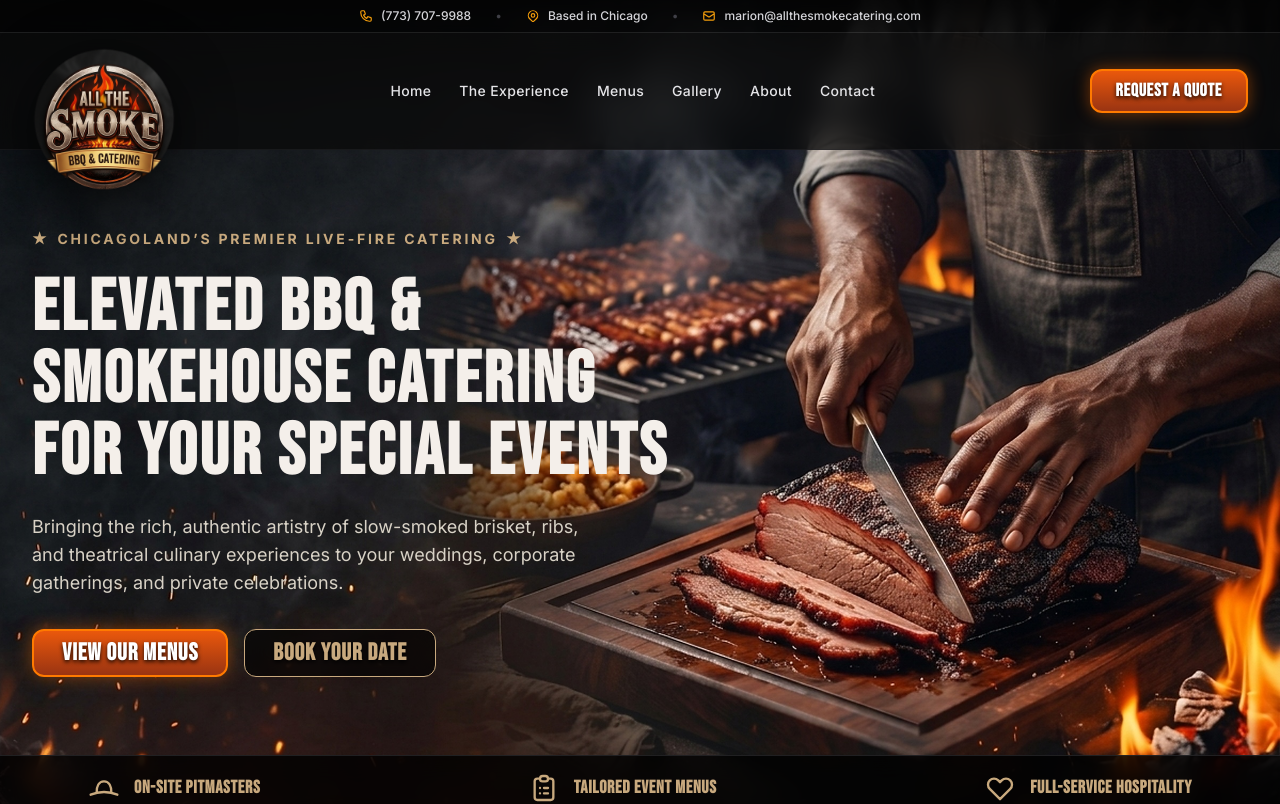
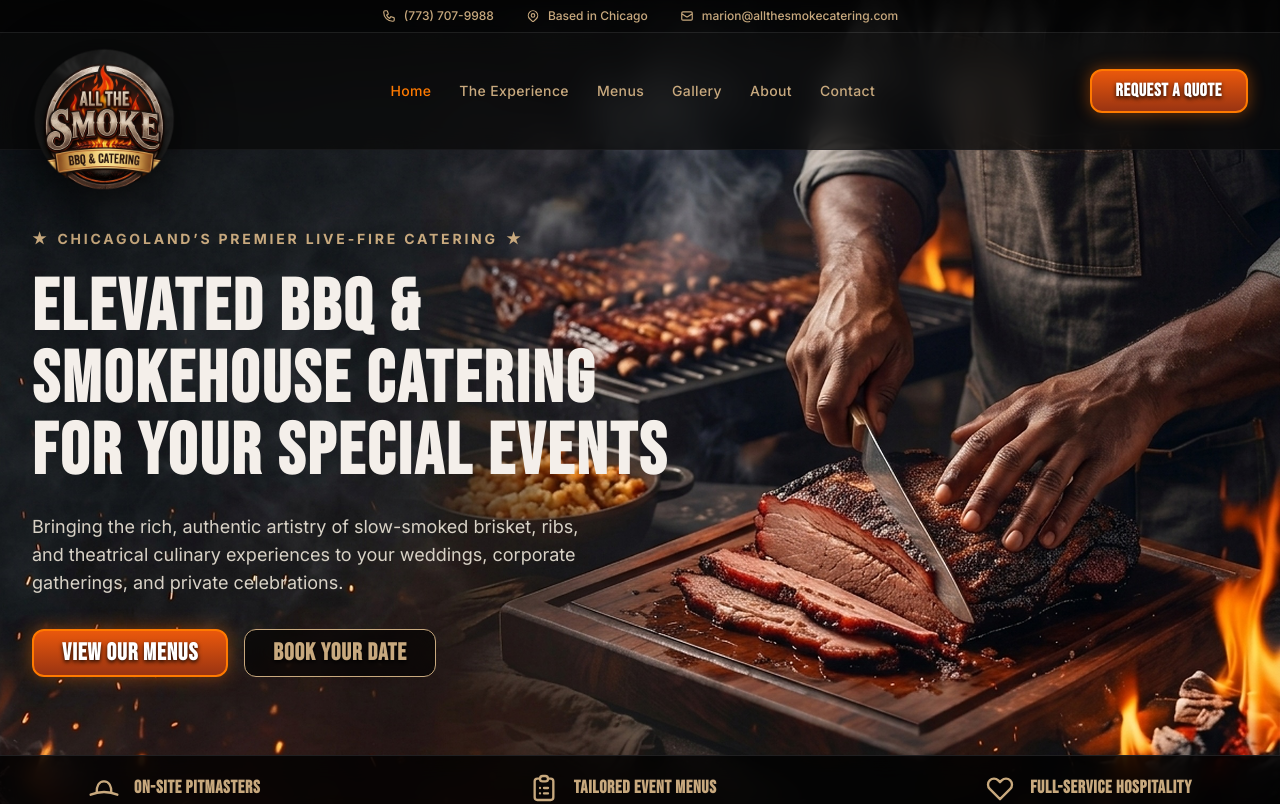
Before and after one commit to silverfox67/allthesmokecatering, a Next.js app: page / in a window 1280 px wide. Shown: the top 804 px of the page. Built offline with nearby package versions, Linux system fonts and the light colour scheme.

Commit message:
style(nav): update utility bar and nav links to antique gold with flame hover

```diff
--- a/src/components/home/Hero.tsx
+++ b/src/components/home/Hero.tsx
@@ -34,15 +34,15 @@ export function Hero() {
         aria-label="Service Alert and Dispatch Contacts"
         className="relative z-20 bg-black/60 border-b border-white/10 backdrop-blur-sm text-xs py-2 px-4 sm:px-8"
       >
-        <div className="max-w-7xl mx-auto flex flex-wrap items-center justify-between sm:justify-center gap-y-2 gap-x-6 text-zinc-300">
+        <div className="max-w-7xl mx-auto flex flex-wrap items-center justify-between sm:justify-center gap-y-2 gap-x-6 sm:gap-x-8 text-[#C8A97E]">
           {/* Phone */}
           <a
             href={`tel:${SITE_CONFIG.phoneFormatted}`}
-            className="inline-flex items-center gap-2 hover:text-amber-400 transition-colors font-medium"
+            className="inline-flex items-center gap-2 text-[#C8A97E] hover:text-[#FF7A00] transition-colors font-medium"
             aria-label={`Call Marion Bolden at ${SITE_CONFIG.phone}`}
           >
             <svg
-              className="h-3.5 w-3.5 text-amber-500 shrink-0"
+              className="h-3.5 w-3.5 text-[#C8A97E] shrink-0"
               fill="none"
               viewBox="0 0 24 24"
               stroke="currentColor"
@@ -57,12 +57,10 @@ export function Hero() {
             <span>{SITE_CONFIG.phone}</span>
           </a>
 
-          <span className="hidden sm:inline text-zinc-700" aria-hidden="true">•</span>
-
           {/* Location */}
-          <div className="inline-flex items-center gap-2 font-medium">
+          <div className="inline-flex items-center gap-2 text-[#C8A97E] font-medium">
             <svg
-              className="h-3.5 w-3.5 text-amber-500 shrink-0"
+              className="h-3.5 w-3.5 text-[#C8A97E] shrink-0"
               fill="none"
               viewBox="0 0 24 24"
               stroke="currentColor"
@@ -82,16 +80,14 @@ export function Hero() {
             <span>Based in Chicago</span>
           </div>
 
-          <span className="hidden sm:inline text-zinc-700" aria-hidden="true">•</span>
-
           {/* Email */}
           <a
             href={`mailto:${SITE_CONFIG.brandEmail}`}
-            className="inline-flex items-center gap-2 hover:text-amber-400 transition-colors font-medium"
+            className="inline-flex items-center gap-2 text-[#C8A97E] hover:text-[#FF7A00] transition-colors font-medium"
             aria-label={`Email Marion Bolden at ${SITE_CONFIG.brandEmail}`}
           >
             <svg
-              className="h-3.5 w-3.5 text-amber-500 shrink-0"
+              className="h-3.5 w-3.5 text-[#C8A97E] shrink-0"
               fill="none"
               viewBox="0 0 24 24"
               stroke="currentColor"
@@ -131,38 +127,38 @@ export function Hero() {
           >
             <a
               href="#hero"
-              className="text-zinc-200 hover:text-[#C8A97E] text-sm font-medium tracking-wide transition-colors"
+              className="text-[#FF7A00] text-sm font-medium tracking-wide transition-colors"
             >
               Home
             </a>
             <a
               href="#experience"
-              className="text-zinc-200 hover:text-[#C8A97E] text-sm font-medium tracking-wide transition-colors"
+              className="text-[#C8A97E] hover:text-[#FF7A00] text-sm font-medium tracking-wide transition-colors"
             >
               The Experience
             </a>
             <a
               href="#packages"
-              className="text-zinc-200 hover:text-[#C8A97E] text-sm font-medium tracking-wide transition-colors"
+              className="text-[#C8A97E] hover:text-[#FF7A00] text-sm font-medium tracking-wide transition-colors"
             >
               Menus
             </a>
             <a
               href="#reels"
-              className="text-zinc-200 hover:text-[#C8A97E] text-sm font-medium tracking-wide transition-colors"
+              className="text-[#C8A97E] hover:text-[#FF7A00] text-sm font-medium tracking-wide transition-colors"
             >
               Gallery
             </a>
             <a
               href="#delivery"
-              className="text-zinc-200 hover:text-[#C8A97E] text-sm font-medium tracking-wide transition-colors"
+              className="text-[#C8A97E] hover:text-[#FF7A00] text-sm font-medium tracking-wide transition-colors"
             >
               About
             </a>
             <a
               href="#quote"
               onClick={handleOpenQuoteModal}
-              className="text-zinc-200 hover:text-[#C8A97E] text-sm font-medium tracking-wide transition-colors"
+              className="text-[#C8A97E] hover:text-[#FF7A00] text-sm font-medium tracking-wide transition-colors"
             >
               Contact
             </a>
@@ -203,28 +199,28 @@ export function Hero() {
           <a
             href="#hero"
             onClick={() => setMobileMenuOpen(false)}
-            className="block text-zinc-300 hover:text-[#C8A97E]"
+            className="block text-[#FF7A00]"
           >
             Home
           </a>
           <a
             href="#packages"
             onClick={() => setMobileMenuOpen(false)}
-            className="block text-zinc-300 hover:text-[#C8A97E]"
+            className="block text-[#C8A97E] hover:text-[#FF7A00]"
           >
             Menus
           </a>
           <a
             href="#reels"
             onClick={() => setMobileMenuOpen(false)}
-            className="block text-zinc-300 hover:text-[#C8A97E]"
+            className="block text-[#C8A97E] hover:text-[#FF7A00]"
           >
             Gallery
           </a>
           <a
             href="#delivery"
             onClick={() => setMobileMenuOpen(false)}
-            className="block text-zinc-300 hover:text-[#C8A97E]"
+            className="block text-[#C8A97E] hover:text-[#FF7A00]"
           >
             About
           </a>
@@ -234,7 +230,7 @@ export function Hero() {
               setMobileMenuOpen(false);
               handleOpenQuoteModal(e);
             }}
-            className="block text-[#C8A97E] font-bold"
+            className="block text-[#C8A97E] hover:text-[#FF7A00] font-bold"
           >
             Contact
           </a>
--- a/src/components/layout/Navbar.tsx
+++ b/src/components/layout/Navbar.tsx
@@ -27,37 +27,37 @@ export function Navbar() {
         >
           <Link
             href="#hero"
-            className="text-zinc-200 hover:text-[#C8A97E] text-sm font-medium tracking-wide transition-colors"
+            className="text-[#FF7A00] text-sm font-medium tracking-wide transition-colors"
           >
             Home
           </Link>
           <Link
             href="#experience"
-            className="text-zinc-200 hover:text-[#C8A97E] text-sm font-medium tracking-wide transition-colors"
+            className="text-[#C8A97E] hover:text-[#FF7A00] text-sm font-medium tracking-wide transition-colors"
           >
             The Experience
           </Link>
           <Link
             href="#packages"
-            className="text-zinc-200 hover:text-[#C8A97E] text-sm font-medium tracking-wide transition-colors"
+            className="text-[#C8A97E] hover:text-[#FF7A00] text-sm font-medium tracking-wide transition-colors"
           >
             Menus
           </Link>
           <Link
             href="#reels"
-            className="text-zinc-200 hover:text-[#C8A97E] text-sm font-medium tracking-wide transition-colors"
+            className="text-[#C8A97E] hover:text-[#FF7A00] text-sm font-medium tracking-wide transition-colors"
           >
             Gallery
           </Link>
           <Link
             href="#delivery"
-            className="text-zinc-200 hover:text-[#C8A97E] text-sm font-medium tracking-wide transition-colors"
+            className="text-[#C8A97E] hover:text-[#FF7A00] text-sm font-medium tracking-wide transition-colors"
           >
             About
           </Link>
           <Link
             href="#quote"
-            className="text-zinc-200 hover:text-[#C8A97E] text-sm font-medium tracking-wide transition-colors"
+            className="text-[#C8A97E] hover:text-[#FF7A00] text-sm font-medium tracking-wide transition-colors"
           >
             Contact
           </Link>
```
